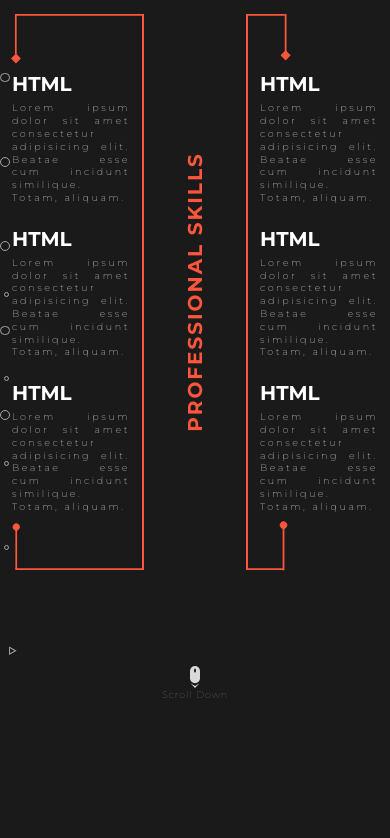
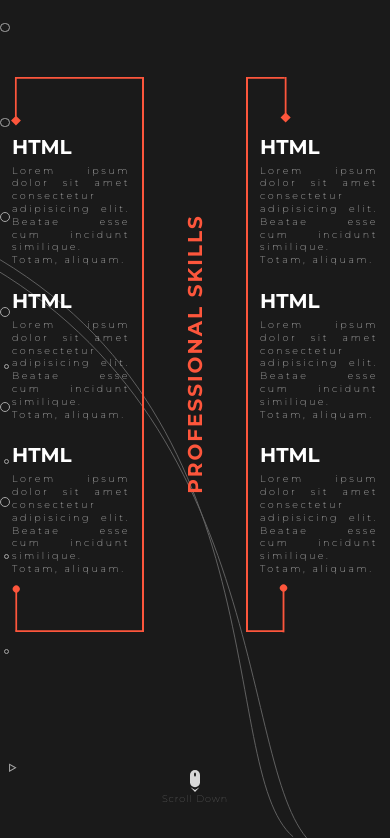
Before and after one commit to pravesh-dev/Portfolio, a React (Vite) app: page / in a window 390 px wide. Shown: the part 1818-2656 px from the top of the page. Before the commit the page ends 2532 px from the top, so only its background shows below. Built offline with nearby package versions, Linux system fonts and the light colour scheme.

Commit message:
added curves in skill decoration

```diff
--- a/src/Components/Skills.jsx
+++ b/src/Components/Skills.jsx
@@ -11,14 +11,12 @@ import lineRightTopBig from '../assets/images/Skills/lineRightTopBig.svg'
 import lineRightBottom from '../assets/images/Skills/lineRightBottom.svg'
 import lineRightBottomBig from '../assets/images/Skills/lineRightBottomBig.svg'
 
-import shortCurve from '../assets/images/Skills/shortCurve.svg'
-
 function Skills() {
   return (
-    <div className="relative">
+    <div className="relative pt-5">
       <SkillsDecoration/>
 
-      <div className="w-full h-screen relative flex justify-between items-center mx-auto sm:w-[35rem] lg:w-[60rem] xl:w-[75rem]">
+      <div className="w-full h-[110vh] relative flex justify-between items-center mx-auto sm:w-[35rem] lg:w-[60rem] xl:w-[75rem]">
         <div className="w-36 flex flex-col gap-5 px-3 py-14 relative border-r-2 border-primary lg:w-[26rem] lg:py-20 lg:border-r-[2.3px] lg:pr-16">
           <img src={lineLeftTop} className="w-[92%] absolute right-0 top-0 lg:hidden" alt="" />
           <img src={lineLeftBottom} className="w-[92%] absolute right-0 bottom-0 lg:hidden" alt="" />
--- a/src/Components/SkillsDecoration.jsx
+++ b/src/Components/SkillsDecoration.jsx
@@ -1,6 +1,7 @@
 import React from "react";
 import triangle from "../assets/images/icon/triangle.svg";
 import shortCurve from "../assets/images/Skills/shortCurve.svg";
+import longCurve from "../assets/images/Skills/longCurve.svg";
 
 function SkillsDecoration() {
   return (
@@ -34,7 +35,12 @@ function SkillsDecoration() {
       {/* curves */}
       <img
         src={shortCurve}
-        className="w-full absolute left-0 top-0 sm:hidden"
+        className="w-48 absolute left-0 top-0 sm:hidden"
+        alt=""
+      />
+      <img
+        src={longCurve}
+        className="w-96 absolute left-0 bottom-0 sm:hidden"
         alt=""
       />
     </div>
```
Also changed, not shown: src/assets/images/Skills/longCurve.svg (added).
